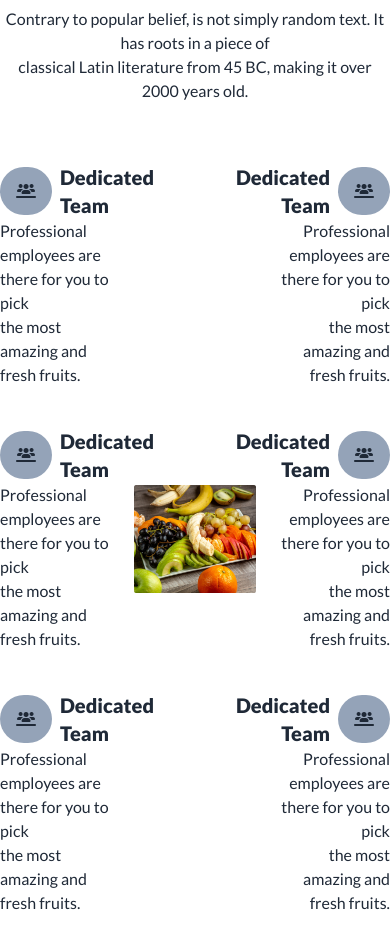
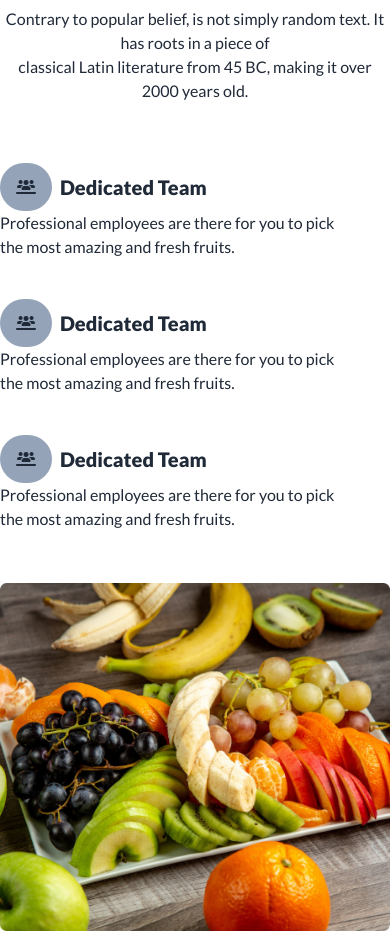
Before and after one commit to 1Daybestseller/assignment-03, a plain HTML site: page index.html in a window 390 px wide. Shown: the part 4380-5311 px from the top of the page. Drawn offline with nearby package versions, Linux system fonts and the light colour scheme.

Commit message:
last update

```diff
--- a/index.html
+++ b/index.html
@@ -235,8 +235,8 @@
                     <figure class="px-10 pt-10">
                       <img src="./images/member1.png" alt="Shoes" class="rounded-xl" />
                     </figure>
-                    <div class="card-body items-center text-center">
-                      <h2 class="card-title">Awlad Hossain</h2>
+                    <div class="card-body items-center ">
+                      <h2 class="card-title ">Awlad Hossain</h2>
                       <p>Fruits Expert</p>
                       <div class="card-actions text-orange-400">
                         <i class="fa-brands fa-facebook"></i><i class="fa-brands fa-twitter"></i><i class="fa-brands fa-linkedin"></i>
@@ -292,14 +292,14 @@
          <p class="my-4"> Contrary to popular belief, is not simply random text. It has roots in a piece of <br> classical Latin literature from 45 BC, making it over 2000 years old.
         </p>
         </div>
-        <div class="grid grid-cols-3 items-center gap-3">
+        <div class="grid grid-cols-1 lg:grid-cols-3 justify-center items-center gap-3">
           <div>
             <div>
               <div>
-                <div class="my-10">
+                <div class="my-10 ">
                   <div class="flex items-center gap-2">
                     <i class="fa-solid fa-users-line rounded-full bg-slate-400 p-4"></i>
-                    <h3 class="font-extrabold text-xl">Dedicated Team</h3>
+                    <h3 class="font-extrabold text-center text-xl">Dedicated Team</h3>
                   </div>
 
 
```
